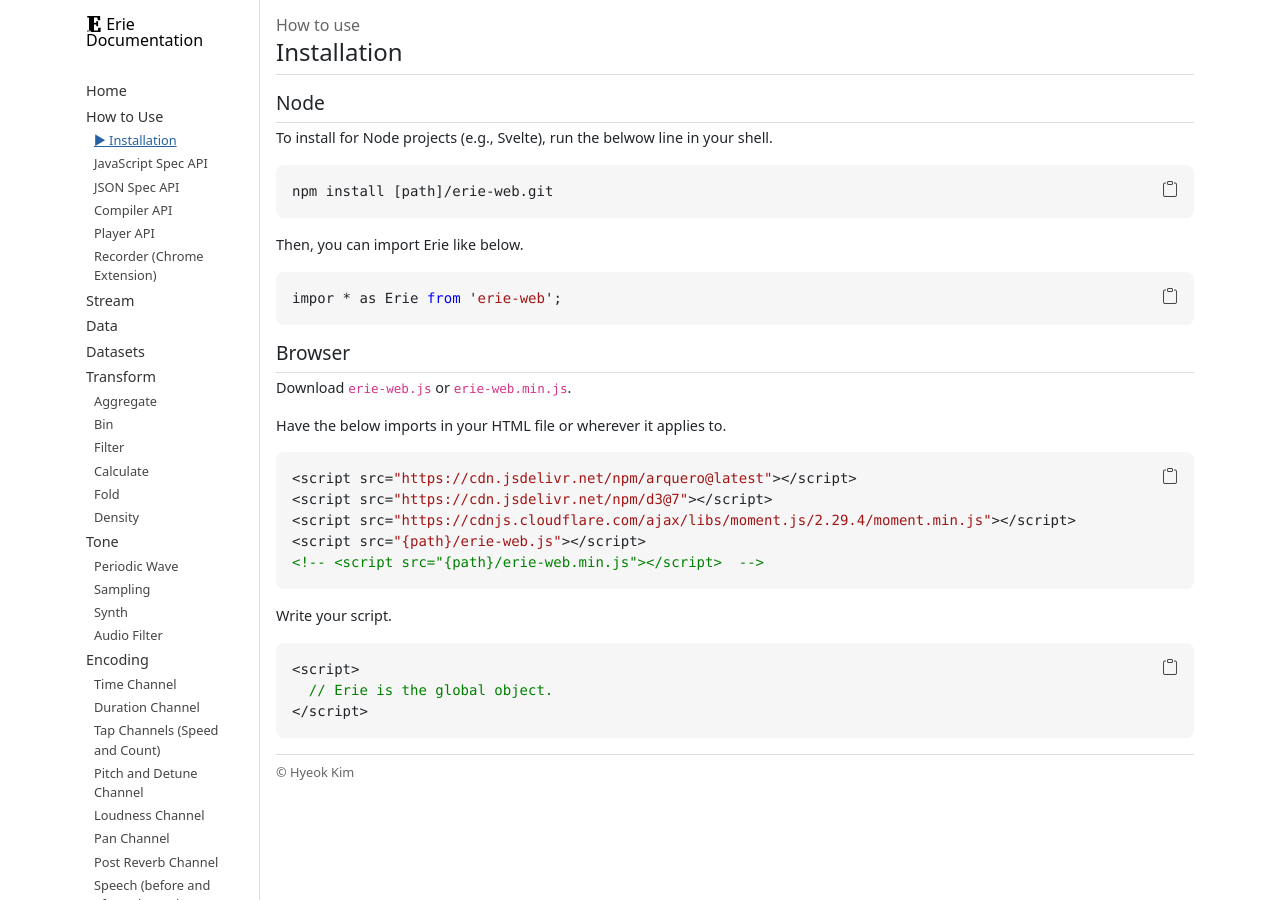
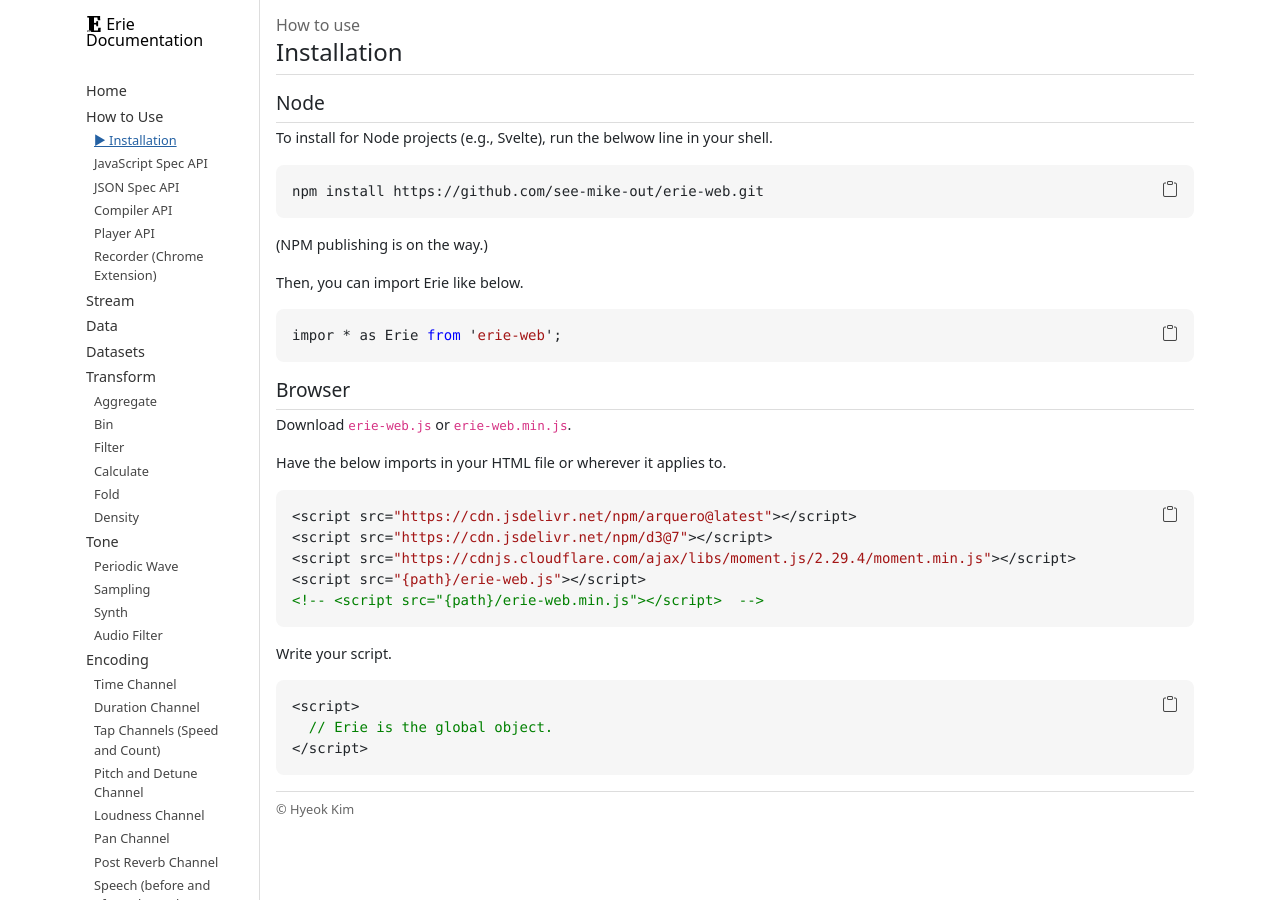
Before and after one commit to see-mike-out/erie-documentation, a Jekyll site: the page built from docs/how-to-use/installation.md, in a window 1280 px wide. Built offline with Jekyll 4.4.1, drawn with Linux system fonts in a browser that asks for light colours.

Commit message:
path correction

```diff
--- a/docs/how-to-use/installation.md
+++ b/docs/how-to-use/installation.md
@@ -11,8 +11,10 @@ order: 101
 To install for Node projects (e.g., Svelte), run the belwow line in your shell.
 
 {% highlight shell %}
-npm install [path]/erie-web.git
+npm install https://github.com/see-mike-out/erie-web.git
 {% endhighlight %}
+
+(NPM publishing is on the way.)
 
 Then, you can import Erie like below.
 
--- a/index.markdown
+++ b/index.markdown
@@ -37,5 +37,5 @@ In that case, use a `continuous` tone.
 ### Recording
 
 The Web APIs do not support directly capturing audio generated from your browser or desktop (presumably for security, privacy, and copyright reasons).
-Instead, we use a Chrome extension by utilizing Chrome's `tabCapture` API to generate audio files out of Erie sonifications.
+Instead, we use a Chrome extension by utilizing Chrome's `tabCapture` API to generate audio files out of Erie sonifications (access [here](https://chromewebstore.google.com/detail/erie-recorder-for-chrome/efbafkmjeinnnkjlkipfmpcbglbjgedc)).
 Yet, it is still not possible to capture the sounds generated using the Web Speech API (`SpeechSynthesis`) because technically it is not generated from your browser but from your computer. Instead, our recorder creates an HTML file that has the text parts and recorded sounds so that they can be played using a screen reader.
```
